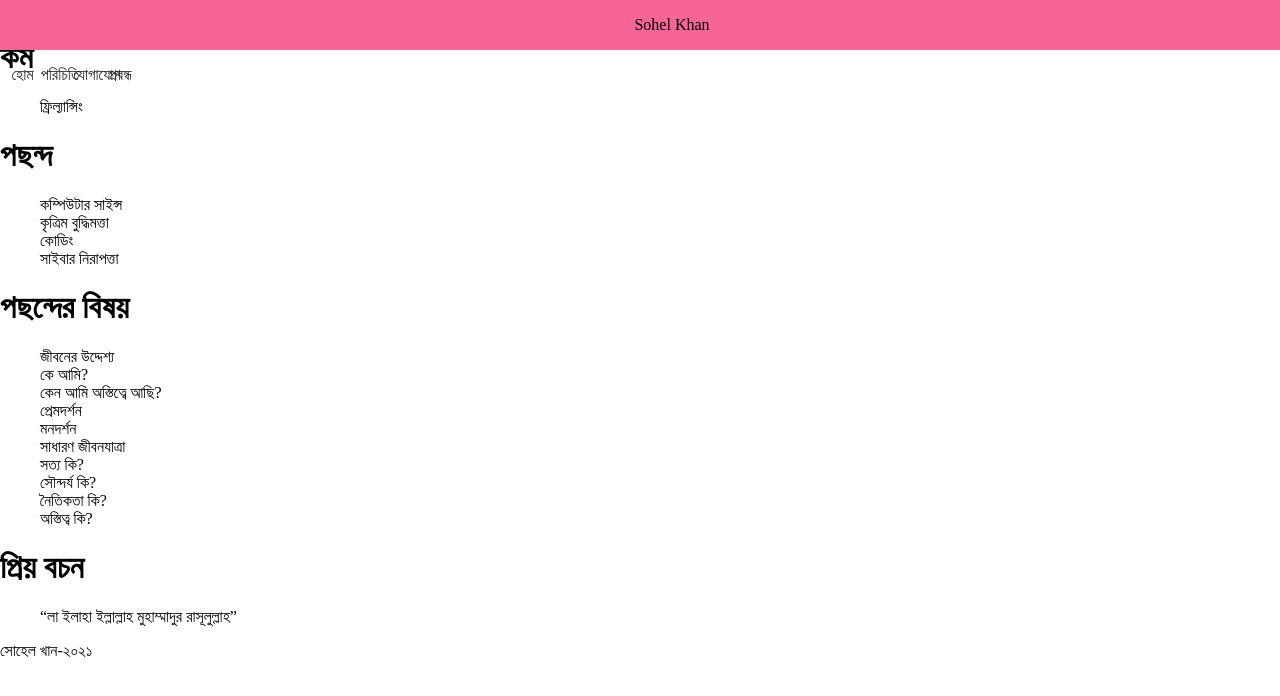
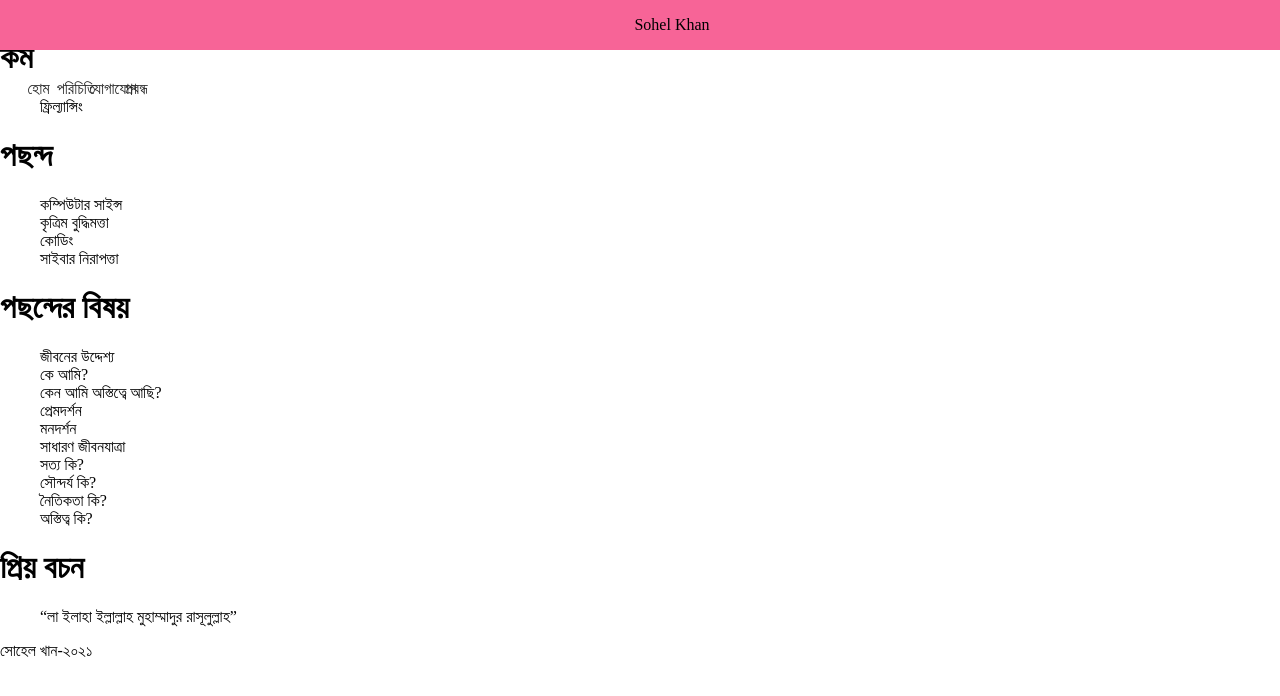
Before and after one commit to sohelkhanz/sohelkhanz.github.io, a Jekyll site: the page built from index.md, in a window 1280 px wide. Shown: the top 696 px of the page. Built offline with Jekyll 4.4.1, drawn with Linux system fonts in a browser that asks for light colours.

Commit message:
Update style.css

```diff
--- a/assets/css/style.css
+++ b/assets/css/style.css
@@ -10,6 +10,7 @@ li {
 header {
     width: 100%;
     height: 50px;
+    max-height: 50px;
     line-height: 50px;
     text-align: center;
     background-color: #f76497;
@@ -31,7 +32,7 @@ header {
     width: 100%;
     height: inherit;
     margin: 0;
-    padding: 0;
+    padding: 14px 16px;
     display: -webkit-box;      /* OLD - iOS 6-, Safari 3.1-6 */
     display: -moz-box;         /* OLD - Firefox 19- (buggy but mostly works) */
     display: -ms-flexbox;      /* TWEENER - IE 10 */
@@ -93,7 +94,7 @@ header {
 }
 
 .main {
-      margin-top: 200px;
+      margin-top: 500px;
       color: #000;
       background: #fff;
       font-size: 1.15rem;
@@ -102,7 +103,6 @@ header {
       min-height: 100vh;
       flex-direction: column;
       flex: 1;
-      margin: 0 auto;
       max-width: 45rem;
       padding: 0 .5rem;
       overflow-x: hidden;
```
